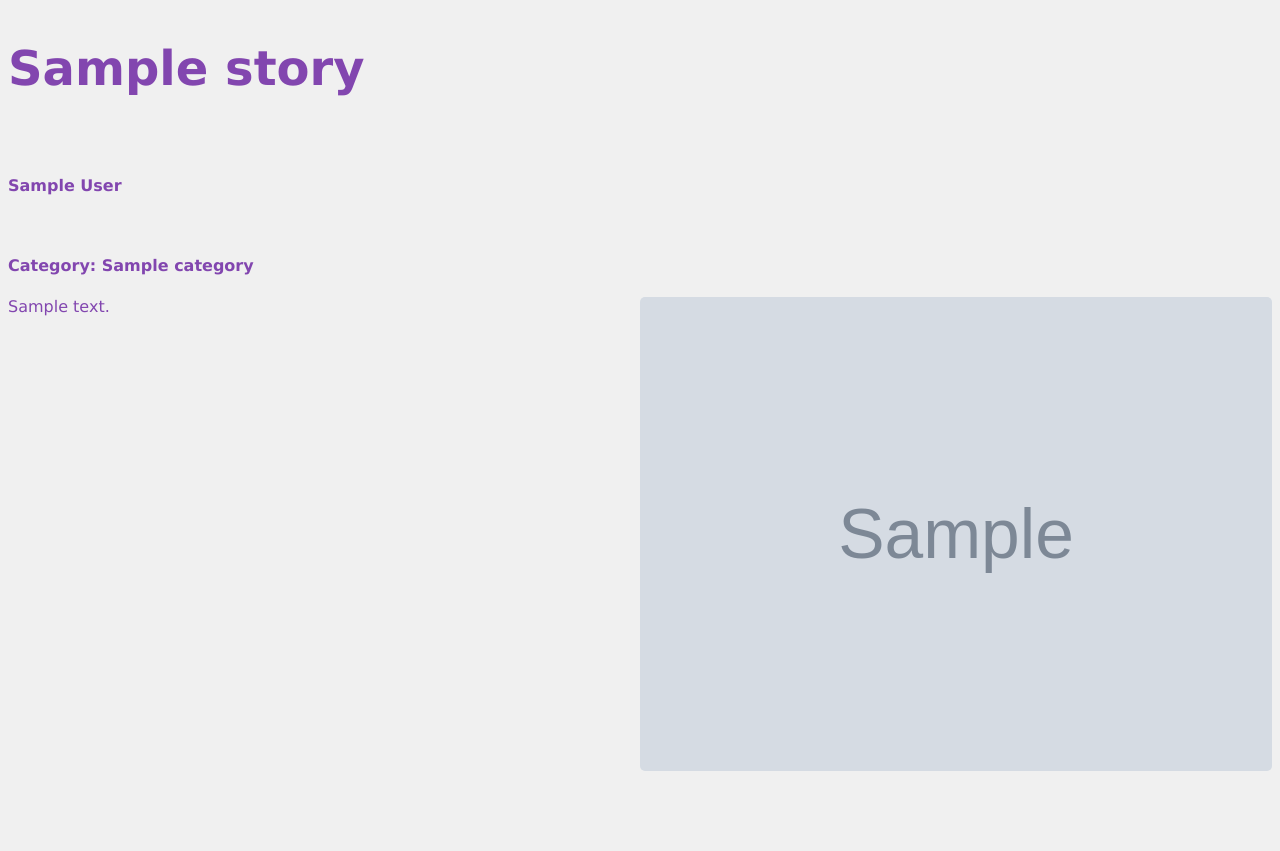
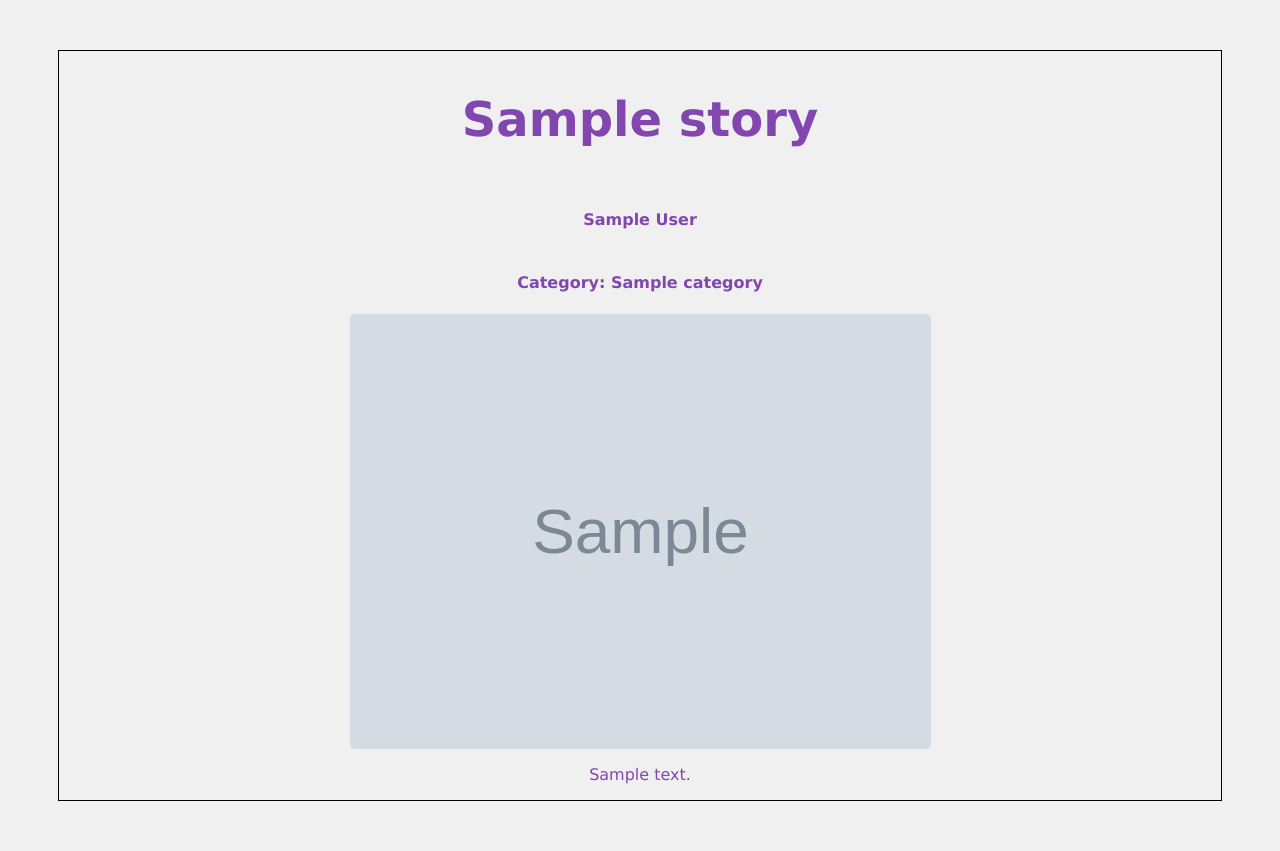
Before and after one commit to SheCodesAus/she-codes-django-news-project-AngelaClarke5678, a Django app: template she_codes_news/news/templates/news/story.html in a window 1280 px wide. Shown: the part 86-937 px from the top of the page. Before the commit the page ends 857 px from the top, so only its background shows below. Run offline with Django 4.2, Linux system fonts and the light colour scheme; the template is opened without the code that fills it: most values are stand-ins (such as "Sample title", 1, 10 or a date in 2020); grey boxes marked "Sample" are stand-in pictures.

Commit message:
styling updates to news page

```diff
--- a/she_codes_news/news/static/news/styles.css
+++ b/she_codes_news/news/static/news/styles.css
@@ -36,13 +36,21 @@
     flex-grow: 1;
 }
 
+#story-wrapper {
+    display: flex;
+    border: 1px solid black;
+    margin: 50px;
+}
+
 #story-content {
-    text-align: justify;
+    flex: 1;
+    margin: 0 auto;
+    display: flex;
+    flex-direction: column;
+    align-items: center;
 }
 
 #story-content img {
-    float: right;
-    margin: 0 0 10px 10px;
     width: 50%;
 }
 
--- a/she_codes_news/news/templates/news/story.html
+++ b/she_codes_news/news/templates/news/story.html
@@ -1,23 +1,25 @@
 {% extends "base.html" %}
 {% load static %}
 
-{% block stylesheets %} <link rel="stylesheet" type="text/css" href="{% static 'news/styles.css' %}"> {% endblock %} {% block content %}
+{% block stylesheets %}
+<link rel="stylesheet" type="text/css" href="{% static 'news/styles.css' %}"> {% endblock %} {% block content %}
 
 <div id="story-wrapper">
-    <h2>{{ story.title }}</h2>
-    <a href="{% url 'news:author' story.author.id %}"><h4>{{ story.author }}</h4></a>
-    <h4>Category: {{ story.category }}</h4>
     <div id="story-content">
+        <h2>{{ story.title }}</h2>
+        <a href="{% url 'news:author' story.author.id %}">
+            <h4>{{ story.author }}</h4>
+        </a>
+        <h4>Category: {{ story.category }}</h4>
         <img src="{{ story.story_img }}">
         {{ story.content|linebreaks }}
-    </div>
-    <div>
+
         {% if request.user.is_authenticated %}
         <a href="{% url 'news:edit' story.id %}">Edit Story</a>
         <a href="{% url 'news:delete' story.id %}">Delete Story</a>
-    {% else %}
-    {% endif %}
+        {% else %}
+        {% endif %}
+
     </div>
-</div>
 
-{% endblock %}
+    {% endblock %}
```
